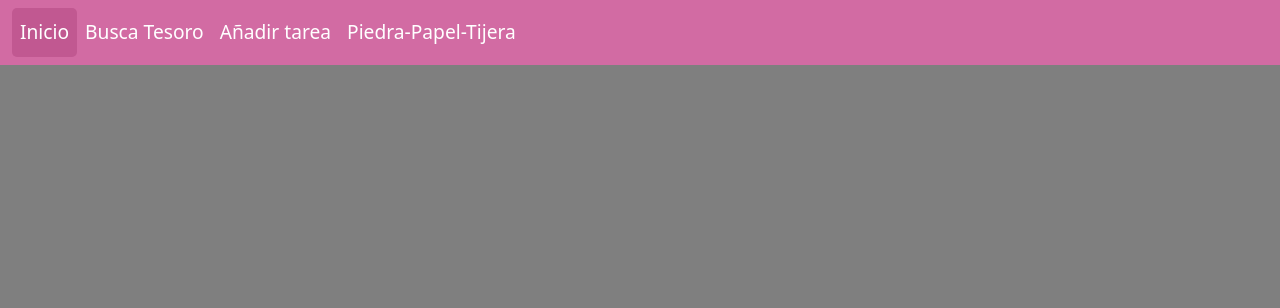
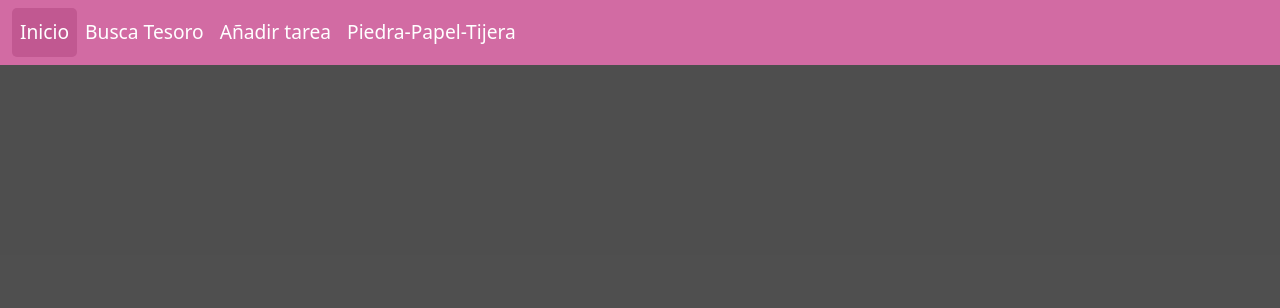
Before and after one commit to AndJunes/Proyecto-CursoJS, a plain HTML site: page index.html in a window 1280 px wide. Shown: the top 308 px of the page. Drawn offline with nearby package versions, Linux system fonts and the light colour scheme; the site is published under a folder, as on GitHub Pages, so addresses that start at the root find nothing.

Commit message:
correccion de imagenes de fondo

```diff
--- a/css/main.css
+++ b/css/main.css
@@ -18,7 +18,7 @@
 
 main {
     position: relative;
-    background: url("/img/fondo.jpg") no-repeat center center/cover; /* reemplaza con tu imagen */
+    background: url("../img/fondo.jpg") no-repeat center center/cover; /* reemplaza con tu imagen */
     color: #fff;
     font-family: "Montserrat", sans-serif;
     padding: 0;
--- a/css/piedra-papel-tijera.css
+++ b/css/piedra-papel-tijera.css
@@ -36,7 +36,7 @@ body {
 }
 
 main {
-  background-image: url("/img/fondo-tarea.jpg"); /* Ruta de tu imagen */
+  background-image: url("../img/fondo-tarea.jpg"); /* Ruta de tu imagen */
   background-size: cover;
   background-position: center;
   min-height: 94vh;
--- a/css/styles.css
+++ b/css/styles.css
@@ -19,7 +19,7 @@ body {
 }
 
 main {
-  background-image: url("/img/fondo-tarea.jpg"); /* Ruta de tu imagen */
+  background-image: url("../img/fondo-tarea.jpg"); /* Ruta de tu imagen */
   background-size: cover;
   background-position: center;
   min-height: 100vh;
--- a/css/tesoro.css
+++ b/css/tesoro.css
@@ -18,7 +18,7 @@
 
 main {
   position: relative;
-  background-image: url("/img/fondo-busqueda.jpg"); /* Reemplaza con tu imagen */
+  background-image: url("../img/fondo-busqueda.jpg"); /* Reemplaza con tu imagen */
   background-size: cover;
   background-position: center;
   height: 100vh;
```
